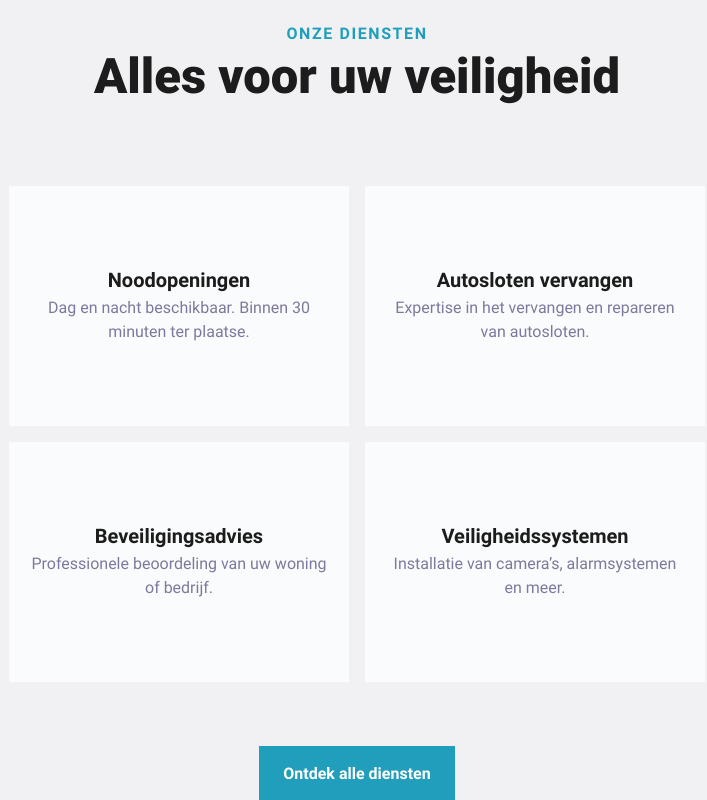
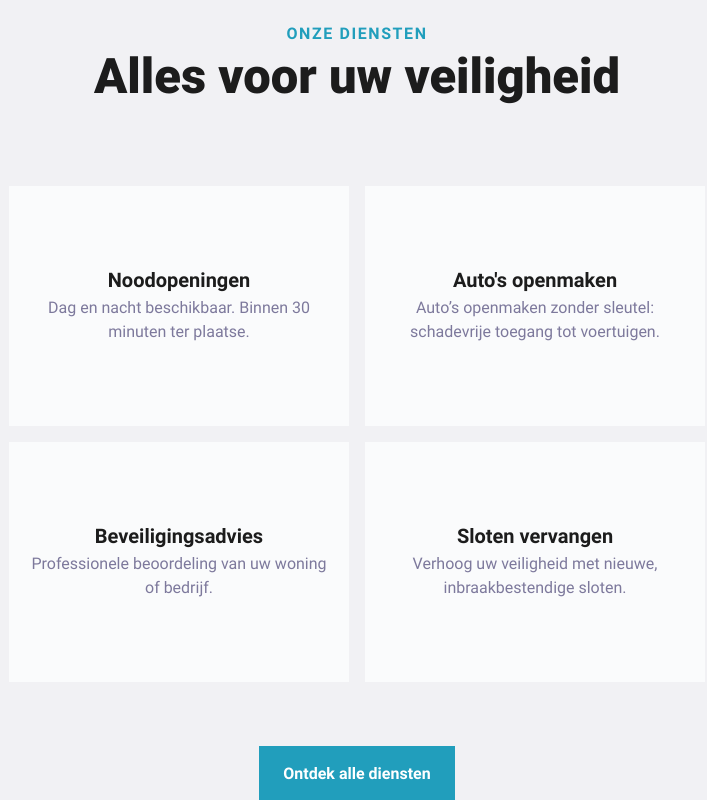
Before and after one commit to milanaismail/website-slotenmaker, a website: page index.html in a window 1280 px wide. Shown: the part 1217-2017 px from the top of the page, without its empty margins (283-990 px from the left). Drawn offline with Linux system fonts and the light colour scheme.

Commit message:
diensten

```diff
--- a/index.html
+++ b/index.html
@@ -145,7 +145,7 @@
 
         <section id="hero-81">
             <div class="cs-container">
-                <h1 class="cs-title">De Sloten Specialist - 24/7 Slotenmaker in België</h1>
+                <h1 class="cs-title">De Sloten Specialist - 24/7 Slotenmaker</h1>
                 <p class="cs-text">
                     24/7 beschikbaar voor noodopeningen, sloten vervangen en beveiligingsadvies in heel België
                 </p>
@@ -217,9 +217,9 @@
                     </li>
                     <li class="cs-item">
 
-                        <span class="cs-name">Autosloten vervangen</span>
+                        <span class="cs-name">Auto's openmaken</span>
                         <p class="cs-item-text">
-                            Expertise in het vervangen en repareren van autosloten.
+                            Auto’s openmaken zonder sleutel: schadevrije toegang tot voertuigen.
                         </p>
 
                     </li>
@@ -231,14 +231,17 @@
                         </p>
 
                     </li>
+
                     <li class="cs-item">
 
-                        <span class="cs-name">Veiligheidssystemen</span>
+                        <span class="cs-name">Sloten vervangen</span>
                         <p class="cs-item-text">
-                            Installatie van camera’s, alarmsystemen en meer.
+                            Verhoog uw veiligheid met nieuwe, inbraakbestendige sloten.
                         </p>
 
+
                     </li>
+
                 </ul>
                 <a href="diensten.html" class="cs-button-solid">Ontdek alle diensten</a>
             </div>
```
Also changed, not shown: diensten.html (+2 -2 lines).
